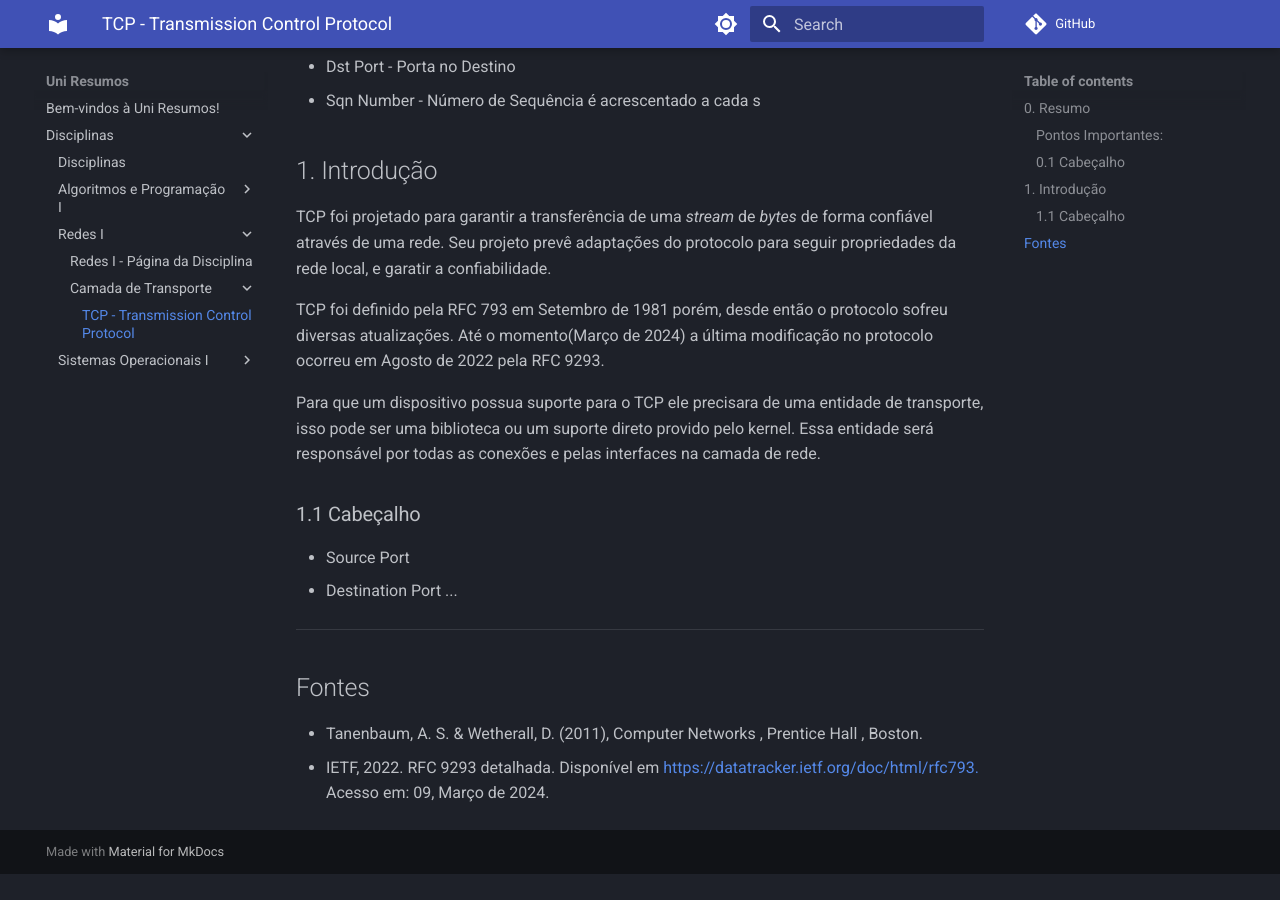
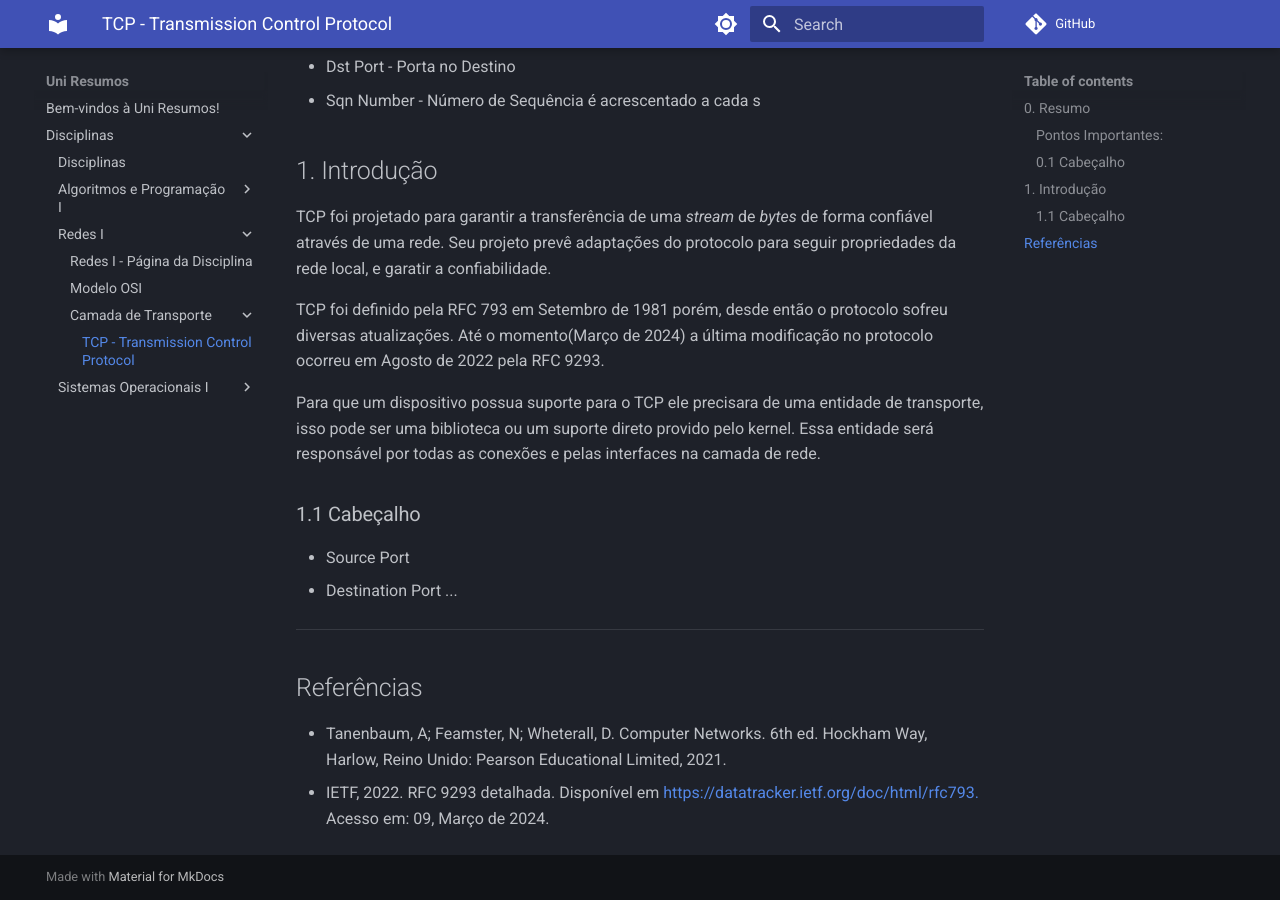
Before and after one commit to eduardoschulz/uniresumos, an MkDocs documentation site: the page built from docs/Disciplinas/Redes I/Camada de Transporte/tcp.md, in a window 1280 px wide and 900 px high, scrolled down 881 px. Built offline with MkDocs 1.6.1 and Material for MkDocs 9.7.7, drawn with Linux system fonts in a browser that asks for light colours; comment, search, counter and statistics services are not loaded; before the commit the page ends 1755 px from its top, so only the background shows below that.

Commit message:
fix referências tcp. add modelo-osi.

```diff
--- a/docs/Disciplinas/Redes I/Camada de Transporte/tcp.md
+++ b/docs/Disciplinas/Redes I/Camada de Transporte/tcp.md
@@ -43,6 +43,6 @@ Para que um dispositivo possua suporte para o TCP ele precisara de uma entidade
 ...
 
 ---
-## Fontes
-+ Tanenbaum, A. S. & Wetherall, D. (2011), Computer Networks , Prentice Hall , Boston.
-+ IETF, 2022. RFC 9293 detalhada. Disponível em <https://datatracker.ietf.org/doc/html/rfc793.> Acesso em: 09, Março de 2024.
+## Referências
+* Tanenbaum, A; Feamster, N; Wheterall, D. Computer Networks. 6th ed. Hockham Way, Harlow, Reino Unido: Pearson Educational Limited, 2021.
+* IETF, 2022. RFC 9293 detalhada. Disponível em <https://datatracker.ietf.org/doc/html/rfc793.> Acesso em: 09, Março de 2024.
```
Also changed, not shown: docs/Disciplinas/Redes I/modelo-osi.md (added, +43 -0 lines).
